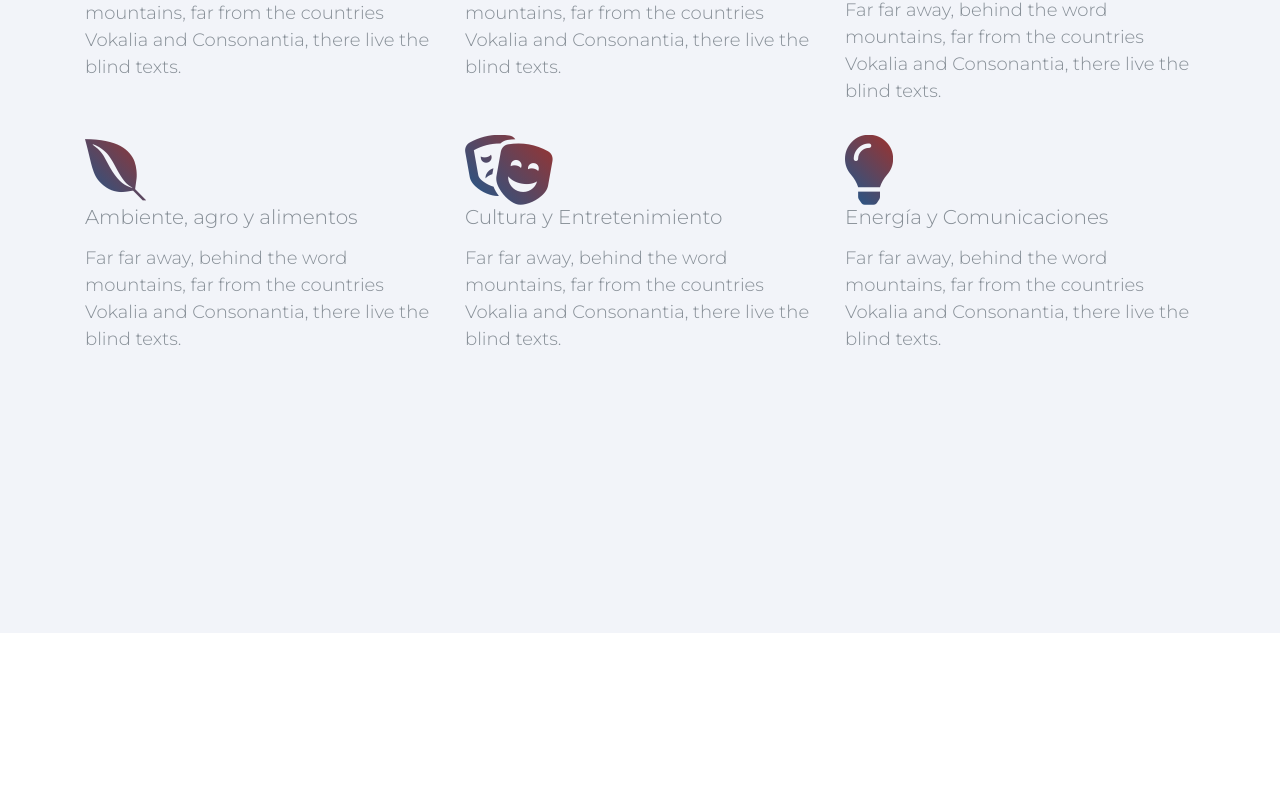
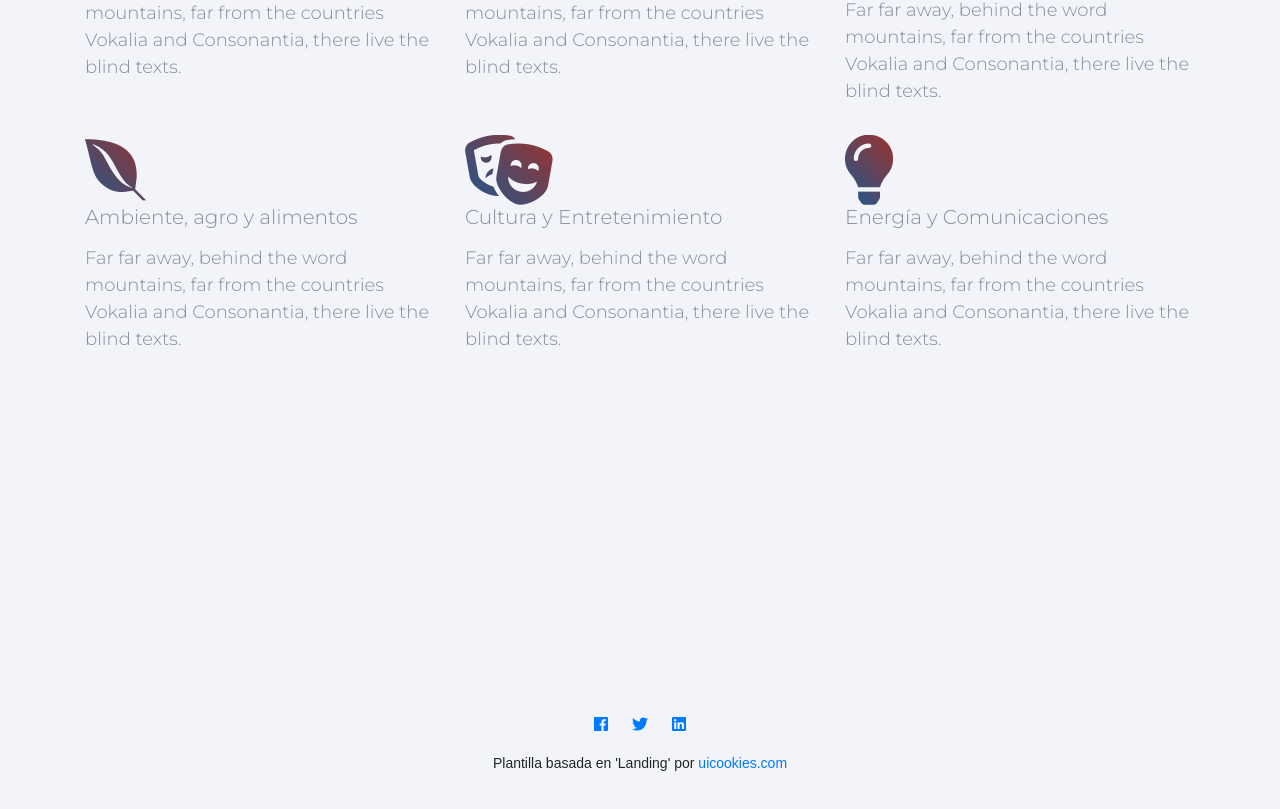
Before and after one commit to OMR-El-Salvador/tramites-web, a React (Create React App) app: page /categories in a window 1280 px wide. Shown: the part 513-1322 px from the top of the page. Before the commit the page ends 1146 px from the top, so only its background shows below. Built offline with nearby package versions, Linux system fonts and the light colour scheme.

Commit message:
Include footer where applicable

```diff
--- a/src/screens/Procedure/Detail.js
+++ b/src/screens/Procedure/Detail.js
@@ -1,9 +1,11 @@
 import React, { Component } from 'react';
 import URL from '../../components/UI/URL/URL';
+import Footer from '../UI/Footer';
 
 export default class ProcedureDetailScreen extends Component {
   render() {
     return (
+      <div>
         <section className='text-left' id='section-procedures'>
           <div className='container'>
             <div className='row align-items-center justify-content-center procedure-detail'>
@@ -12,8 +14,8 @@ export default class ProcedureDetailScreen extends Component {
                   <div className='col-md-12'>
                     <h5>
                       Autorización de uso, retiro, translado, traslado temporal, modificación o
-                    reemplazo de software de máquina registradora o sistema computarizado, así como
-                    autorización de cinta de auditoría o bitácora y emisión de documenttos
+                      reemplazo de software de máquina registradora o sistema computarizado, así
+                      como autorización de cinta de auditoría o bitácora y emisión de documenttos
                       preimpresos
                     </h5>
                   </div>
@@ -30,13 +32,18 @@ export default class ProcedureDetailScreen extends Component {
                 <hr />
                 <div className='row'>
                   <div className='col-md-12'>
-                  <p>Obtener la autorización de la máquina registradora o sistema computarizado</p>
+                    <p>
+                      Obtener la autorización de la máquina registradora o sistema computarizado
+                    </p>
                     <hr />
                   </div>
                 </div>
                 <div className='row'>
                   <div className='col-md-12'>
-                  <p>Sujetos obligados: Comerciantes que inician operación y deben registrar sus máquinas</p>
+                    <p>
+                      Sujetos obligados: Comerciantes que inician operación y deben registrar sus
+                      máquinas
+                    </p>
                   </div>
                 </div>
                 <div className='row'>
@@ -91,7 +98,8 @@ export default class ProcedureDetailScreen extends Component {
                                 <p>
                                   <strong>Ahuachapán </strong>
                                   Cantón Puente El Jobo, Ahuachapán Km. 112. <br />
-                                <i className='fas fa-clock'></i> Lun - Dom 06:00 am - 10:00pm <br />
+                                  <i className='fas fa-clock'></i> Lun - Dom 06:00 am - 10:00pm
+                                  <br />
                                   <i className='fas fa-phone'></i> 2244-6422 <br />
                                   <i className='fas fa-user'></i>Cajeros de Aduana: Dany Bonilla y
                                       Carlos Luna <br />
@@ -132,7 +140,8 @@ export default class ProcedureDetailScreen extends Component {
                                 <p>
                                   <strong>Santa Ana </strong>
                                   Cantón Puente El Jobo, Santa Ana Km. 112. <br />
-                                <i className='fas fa-clock'></i> Lun - Dom 06:00 am - 10:00pm <br />
+                                  <i className='fas fa-clock'></i> Lun - Dom 06:00 am - 10:00pm
+                                  <br />
                                   <i className='fas fa-phone'></i> 2244-6422 <br />
                                   <i className='fas fa-user'></i>Cajeros de Aduana: Dany Bonilla y
                                       Carlos Luna <br />
@@ -218,8 +227,8 @@ export default class ProcedureDetailScreen extends Component {
                     <h6>Requisitos</h6>
                     <ol type='a'>
                       <li>
-                      Solicitud de traslado, especificando las carasterísticas del equipo y la nueva
-                      dirección
+                        Solicitud de traslado, especificando las carasterísticas del equipo y la
+                        nueva dirección
                       </li>
                       <li>Cartel original que se emitio al momento de la autorización</li>
                     </ol>
@@ -229,6 +238,8 @@ export default class ProcedureDetailScreen extends Component {
             </div>
           </div>
         </section>
+        <Footer />
+      </div>
     )
   }
 }
--- a/src/screens/Procedure/List.js
+++ b/src/screens/Procedure/List.js
@@ -2,6 +2,7 @@ import React, { Component } from 'react';
 import queryString from 'query-string';
 
 import ProcedureList from '../../components/Procedure/List';
+import Footer from '../UI/Footer';
 
 const mockProcedures = [
   {
@@ -42,6 +43,7 @@ export default class ProcedureListScreen extends Component {
 
   render() {
     return (
+      <div>
         <section className='text-left' id='section-procedures'>
           <div className='container'>
             <div className='row align-items-center justify-content-center'>
@@ -61,6 +63,8 @@ export default class ProcedureListScreen extends Component {
             </div>
           </div>
         </section>
+        <Footer />
+      </div>
     )
   }
 }
--- a/src/screens/UI/Categories.js
+++ b/src/screens/UI/Categories.js
@@ -1,8 +1,10 @@
 import React, { Component } from 'react'
+import Footer from '../UI/Footer';
 
 export default class Categories extends Component {
   render() {
     return (
+      <div>
         <section className='pb_section bg-light pb_pb-250' id='section-features'>
           <div className='container'>
             <div className='row justify-content-center mb-5'>
@@ -75,6 +77,8 @@ export default class Categories extends Component {
             </div>
           </div>
         </section>
+        <Footer />
+      </div>
     )
   }
 }
```
Lines whose indentation alone changed are shown as unchanged.
